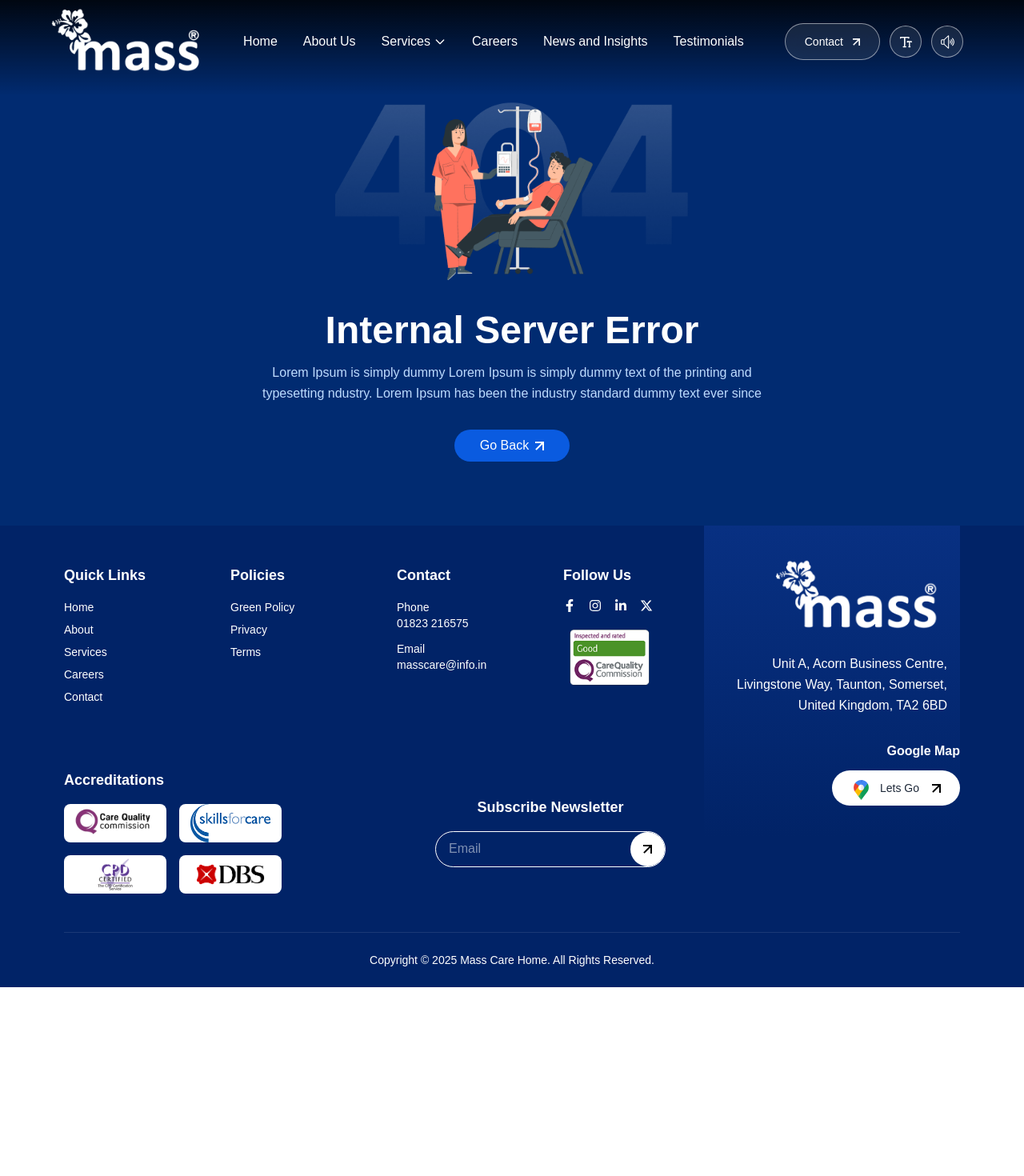
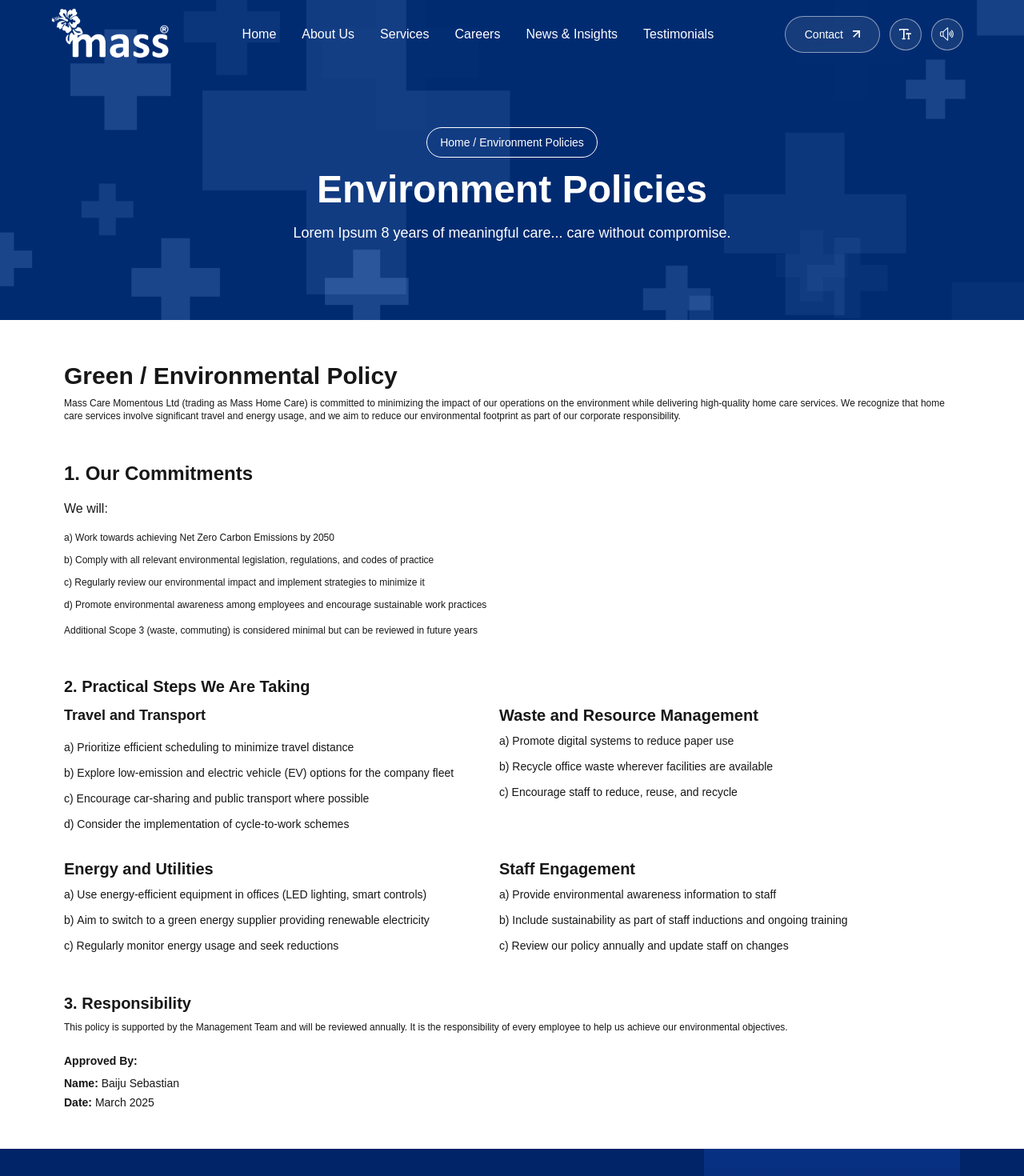
Before and after one commit to accidentalgenius09/MassCare, a Next.js app: page /environment-policies in a window 1280 px wide. Shown: the top 1470 px of the page at 80% size. Before the commit the page ends 1234 px from the top, so only its background shows below. Built offline with nearby package versions, Linux system fonts and the light colour scheme.

Commit message:
environmental policies - completed

```diff
--- /dev/null
+++ b/app/environment-policies/page.tsx
@@ -0,0 +1,162 @@
+import PageBanner from "@/components/sections/Common/PageBanner";
+import TTSWrapper from "@/hooks/TTSWrapper";
+import React from "react";
+
+function EnvironmentPoliciesPage() {
+  return (
+    <>
+      <PageBanner
+        title="Environment Policies"
+        breadcrumb="Home / Environment Policies"
+        image="/common/environment-policy.png"
+        description="Lorem Ipsum 8 years of meaningful care... care without compromise."
+      />
+
+      <div className="min-h-screen pt-8 pb-4 px-4 sm:px-6 lg:px-8">
+        <div className="px-12 pt-5">
+          <h1 className="text-3xl font-bold">
+            <TTSWrapper text="Green / Environmental Policy">
+              Green / Environmental Policy
+            </TTSWrapper>
+          </h1>
+          <p className="text-xs mt-2">
+            <TTSWrapper text="Mass Care Momentous Ltd (trading as Mass Home Care) is committed to minimizing the impact of our operations on the environment while delivering high-quality home care services. We recognize that home care services involve significant travel and energy usage, and we aim to reduce our environmental footprint as part of our corporate responsibility.">
+              Mass Care Momentous Ltd (trading as Mass Home Care) is committed
+              to minimizing the impact of our operations on the environment
+              while delivering high-quality home care services. We recognize
+              that home care services involve significant travel and energy
+              usage, and we aim to reduce our environmental footprint as part of
+              our corporate responsibility.
+            </TTSWrapper>
+          </p>
+        </div>
+        <div className="max-w-6xl bg-white px-6 pt-6 pb-4 sm:px-8 sm:pt-8 sm:pb-6 lg:px-12 lg:pt-12 lg:pb-8">
+          {/* Section 1: Our Commitments */}
+          <section className="mb-12">
+            <h1 className="text-2xl font-bold mb-4">
+              <TTSWrapper text="1. Our Commitments">
+                1. Our Commitments
+              </TTSWrapper>
+            </h1>
+            <p className="font-sm mb-4">We will:</p>
+            <ol className="space-y-3 mb-4 list-alpha-paren list-inside text-xs">
+              <li>Work towards achieving Net Zero Carbon Emissions by 2050</li>
+              <li>
+                Comply with all relevant environmental legislation, regulations,
+                and codes of practice
+              </li>
+              <li>
+                Regularly review our environmental impact and implement
+                strategies to minimize it
+              </li>
+              <li>
+                Promote environmental awareness among employees and encourage
+                sustainable work practices
+              </li>
+            </ol>
+            <p className="text-xs">
+              Additional Scope 3 (waste, commuting) is considered minimal but
+              can be reviewed in future years
+            </p>
+          </section>
+
+          {/* Section 2: Practical Steps */}
+          <section className="mb-12">
+            <h2 className="text-xl font-bold mb-2">
+              2. Practical Steps We Are Taking
+            </h2>
+
+            <div className="grid grid-cols-1 lg:grid-cols-2 gap-8">
+              {/* Travel and Transport */}
+              <div>
+                <h3 className="text-lg font-semibold mb-4">
+                  Travel and Transport
+                </h3>
+                <ol className="space-y-3 text-sm list-alpha-paren list-inside">
+                  <li>
+                    Prioritize efficient scheduling to minimize travel distance
+                  </li>
+                  <li>
+                    Explore low-emission and electric vehicle (EV) options for
+                    the company fleet
+                  </li>
+                  <li>
+                    Encourage car-sharing and public transport where possible
+                  </li>
+                  <li>Consider the implementation of cycle-to-work schemes</li>
+                </ol>
+              </div>
+
+              {/* Waste and Resource Management */}
+              <div>
+                <h3 className="text-xl font-bold mb-2">
+                  Waste and Resource Management
+                </h3>
+                <ol className="space-y-3 text-sm list-alpha-paren list-inside">
+                  <li>Promote digital systems to reduce paper use</li>
+                  <li>
+                    Recycle office waste wherever facilities are available
+                  </li>
+                  <li>Encourage staff to reduce, reuse, and recycle</li>
+                </ol>
+              </div>
+
+              {/* Energy and Utilities */}
+              <div>
+                <h3 className="text-xl font-bold mb-2">Energy and Utilities</h3>
+                <ol className="space-y-3 text-sm list-alpha-paren list-inside">
+                  <li>
+                    Use energy-efficient equipment in offices (LED lighting,
+                    smart controls)
+                  </li>
+                  <li>
+                    Aim to switch to a green energy supplier providing renewable
+                    electricity
+                  </li>
+                  <li>Regularly monitor energy usage and seek reductions</li>
+                </ol>
+              </div>
+
+              {/* Staff Engagement */}
+              <div>
+                <h3 className="text-xl font-bold mb-2">Staff Engagement</h3>
+                <ol className="space-y-3 text-sm list-alpha-paren list-inside">
+                  <li>Provide environmental awareness information to staff</li>
+                  <li>
+                    Include sustainability as part of staff inductions and
+                    ongoing training
+                  </li>
+                  <li>
+                    Review our policy annually and update staff on changes
+                  </li>
+                </ol>
+              </div>
+            </div>
+          </section>
+
+          {/* Section 3: Responsibility */}
+          <section>
+            <h2 className="text-xl font-bold mb-2">3. Responsibility</h2>
+            <p className="text-xs mb-6">
+              This policy is supported by the Management Team and will be
+              reviewed annually. It is the responsibility of every employee to
+              help us achieve our environmental objectives.
+            </p>
+
+            <div>
+              <p className="font-semibold mb-2 text-sm">Approved By:</p>
+              <p className="text-sm mb-1">
+                <span className="font-semibold">Name:</span> Baiju Sebastian
+              </p>
+              <p className="text-sm">
+                <span className="font-semibold">Date:</span> March 2025
+              </p>
+            </div>
+          </section>
+        </div>
+      </div>
+    </>
+  );
+}
+
+export default EnvironmentPoliciesPage;
--- a/components/ui/Header.tsx
+++ b/components/ui/Header.tsx
@@ -11,7 +11,6 @@ const Header = () => {
   const { stepFontSize } = useAccessibility();
   const pathname = usePathname();
   const isHome = pathname === "/";
-  const isNewsletterHistory = pathname === "/newsletter-history";
   console.log(pathname);
 
   const toggleTTS = () => {
@@ -23,9 +22,9 @@ const Header = () => {
       <div
         className="absolute inset-0 pointer-events-none"
         style={{
-          background: isNewsletterHistory
-            ? "transparent"
-            : "linear-gradient(0deg, rgba(0, 0, 0, 0.00) 0%, rgba(0, 0, 0, 0.85) 100%)",
+          background: isHome
+            ? "linear-gradient(0deg, rgba(0, 0, 0, 0.00) 0%, rgba(0, 0, 0, 0.85) 100%)"
+            : "transparent",
         }}
       />
 
@@ -35,13 +34,13 @@ const Header = () => {
           <Image
             src={isHome ? "/logo-mass-care.png" : "/logo-white.png"}
             alt="Mass Care Logo"
-            width={189}
-            height={88}
+            width={150}
+            height={68}
           />
         </Link>
 
         {/* Navigation Links */}
-        <div className="hidden lg:flex items-center space-x-8 font-[500]">
+        <div className="hidden lg:flex items-center space-x-8 font-xs">
           <Link
             href="/"
             className="text-white hover:text-gray-200 transition-colors"
@@ -54,24 +53,12 @@ const Header = () => {
           >
             About Us
           </Link>
-          <div className="relative group">
-            <button className="text-white hover:text-gray-200 transition-colors flex items-center">
-              Services
-              <svg
-                className="w-4 h-4 ml-1"
-                fill="none"
-                stroke="currentColor"
-                viewBox="0 0 24 24"
-              >
-                <path
-                  strokeLinecap="round"
-                  strokeLinejoin="round"
-                  strokeWidth={2}
-                  d="M19 9l-7 7-7-7"
-                />
-              </svg>
-            </button>
-          </div>
+          <Link
+            href="/services"
+            className="text-white hover:text-gray-200 transition-colors"
+          >
+            Services
+          </Link>
 
           <Link
             href="/careers"
@@ -83,7 +70,7 @@ const Header = () => {
             href="/news-and-insights"
             className="text-white hover:text-gray-200 transition-colors"
           >
-            News and Insights
+            News & Insights
           </Link>
           <Link
             href="/testimonials"
```
Also changed, not shown: public/common/environment-policy.png (added).
